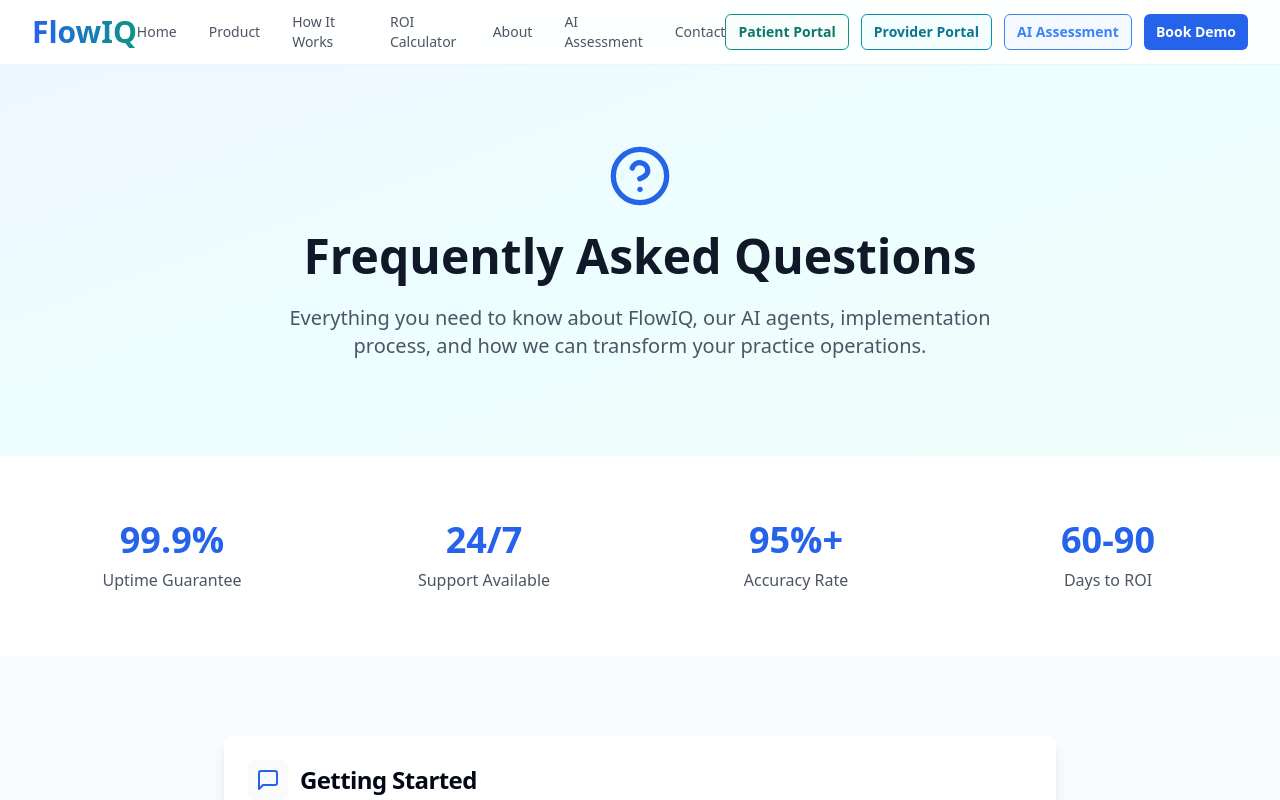
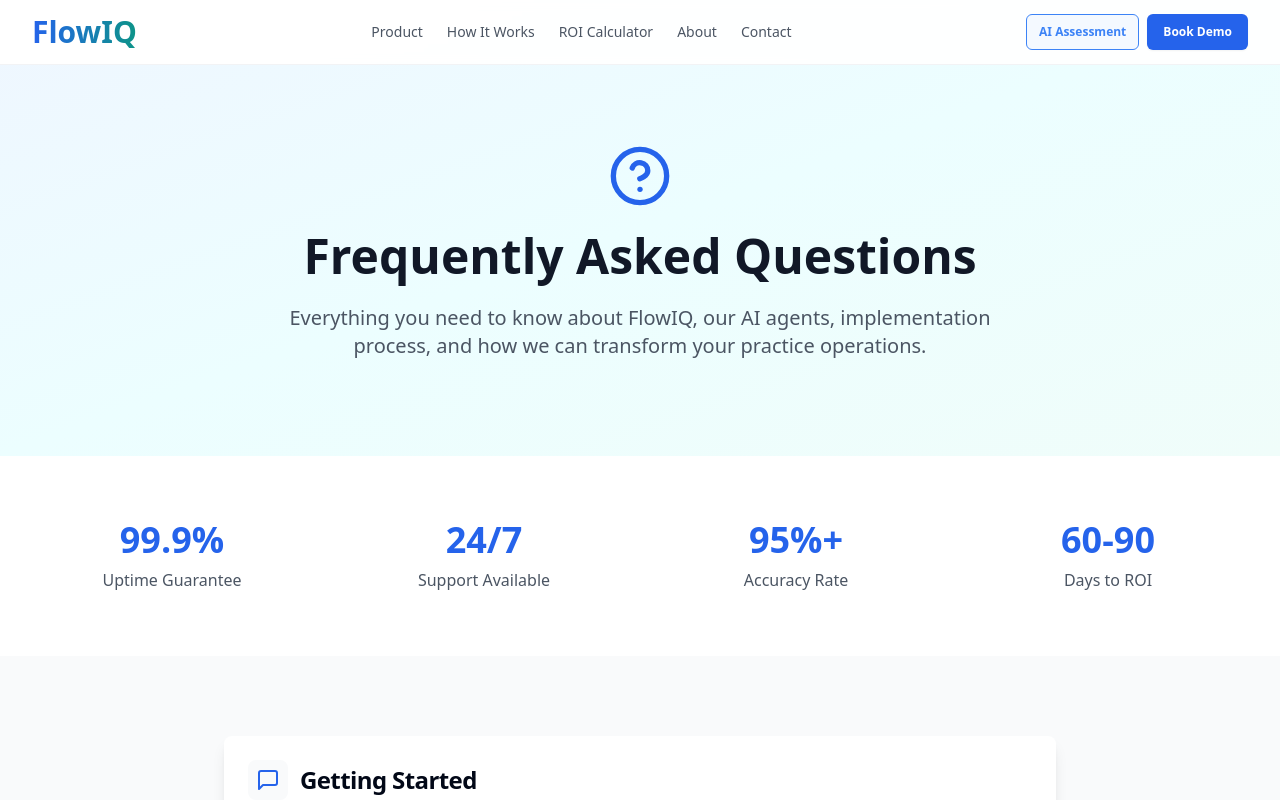
Before and after one commit to jayschaaf71/flowiq-website-hub, a React (Vite) app: page /faq in a window 1280 px wide. Shown: the top 800 px of the page. Built offline with nearby package versions, Linux system fonts and the light colour scheme.

Commit message:
Fix toolbar spacing
Adjust spacing in the top toolbar to correct visual alignment issues.

```diff
--- a/src/components/Navigation.tsx
+++ b/src/components/Navigation.tsx
@@ -8,12 +8,10 @@ const Navigation = () => {
   const location = useLocation();
 
   const navItems = [
-    { name: "Home", path: "/" },
     { name: "Product", path: "/product" },
     { name: "How It Works", path: "/how-it-works" },
     { name: "ROI Calculator", path: "/roi-calculator" },
     { name: "About", path: "/about" },
-    { name: "AI Assessment", path: "/ai-assessment" },
     { name: "Contact", path: "/contact" },
   ];
 
@@ -31,7 +29,7 @@ const Navigation = () => {
           </Link>
 
           {/* Desktop Navigation */}
-          <div className="hidden lg:flex items-center space-x-8">
+          <div className="hidden lg:flex items-center space-x-6">
             {navItems.map((item) => (
               <Link
                 key={item.name}
@@ -40,7 +38,7 @@ const Navigation = () => {
                   isActive(item.path)
                     ? "text-blue-600 font-medium"
                     : "text-gray-600 hover:text-gray-900"
-                } text-sm font-medium transition-colors duration-200`}
+                } text-sm font-medium transition-colors duration-200 whitespace-nowrap`}
               >
                 {item.name}
               </Link>
@@ -48,37 +46,19 @@ const Navigation = () => {
           </div>
 
           {/* Action Buttons */}
-          <div className="hidden lg:flex items-center space-x-3">
+          <div className="hidden lg:flex items-center space-x-2">
             <Button
               asChild
               variant="outline"
               size="sm"
-              className="border-teal-600 text-teal-700 bg-teal-50/50 hover:bg-teal-100 hover:border-teal-700 font-semibold"
-            >
-              <Link to="/patient-portal">Patient Portal</Link>
-            </Button>
-
-            <Button
-              asChild
-              variant="outline"
-              size="sm"
-              className="border-cyan-600 text-cyan-700 bg-cyan-50/50 hover:bg-cyan-100 hover:border-cyan-700 font-semibold"
-            >
-              <Link to="/provider-portal">Provider Portal</Link>
-            </Button>
-
-            <Button
-              asChild
-              variant="outline"
-              size="sm"
-              className="border-primary text-primary bg-primary/5 hover:bg-primary/10 hover:border-primary/80 font-semibold"
+              className="border-primary text-primary bg-primary/5 hover:bg-primary/10 hover:border-primary/80 font-semibold text-xs px-3"
             >
               <Link to="/ai-assessment">AI Assessment</Link>
             </Button>
 
             <Button
               size="sm"
-              className="bg-blue-600 hover:bg-blue-700 text-white shadow-sm"
+              className="bg-blue-600 hover:bg-blue-700 text-white shadow-sm text-xs px-4"
               onClick={() => window.open('https://calendly.com/jason-flow-iq', '_blank')}
             >
               Book Demo
```
